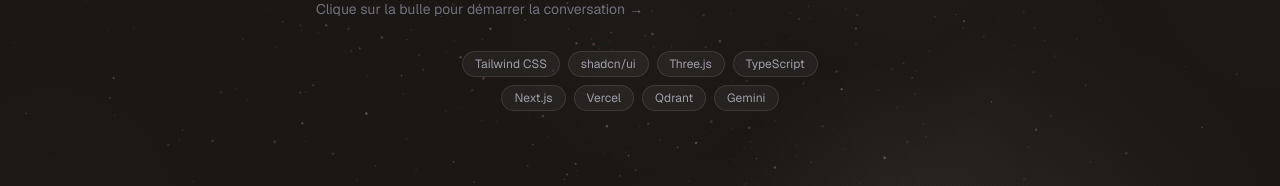
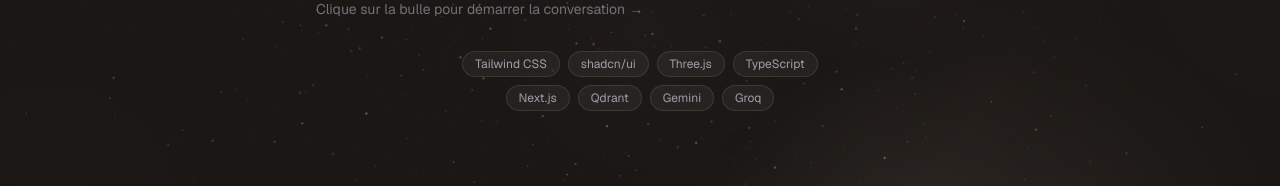
Before and after one commit to damienpjs/dam.ia, a Next.js app: page / in a window 1280 px wide. Shown: the part 419-605 px from the top of the page. Built offline with nearby package versions, Linux system fonts and the light colour scheme; no server answers.

Commit message:
feat(chat): afficher des pastilles de statut de quota par provider dans le header

```diff
--- a/src/components/features/provider-status.tsx
+++ b/src/components/features/provider-status.tsx
@@ -42,15 +42,11 @@
       {providers.map((provider) => {
         const operational = !provider.quotaExceeded
         const label = PROVIDER_LABELS[provider.name] ?? provider.name
-        const stateText = operational ? "opérationnel" : "quota atteint"
+        const stateText = operational ? "opérationnel" : "provider indisponible"
 
         return (
           <Tooltip key={provider.name} content={`${label} : ${stateText}`}>
-            <span
-              role="status"
-              aria-label={`${label} : ${stateText}`}
-              className="flex items-center gap-1.5 rounded-full border border-white/10 bg-white/5 px-2 py-0.5 text-xs text-zinc-300 backdrop-blur-sm"
-            >
+            <span role="status" aria-label={`${label} : ${stateText}`} className="flex items-center gap-1.5 rounded-full border border-white/10 bg-white/5 px-2 py-0.5 text-xs text-zinc-300 backdrop-blur-sm">
               <span aria-hidden="true" className={cn("h-1.5 w-1.5 rounded-full", operational ? "bg-emerald-400" : "bg-amber-400")} />
               {label}
             </span>
--- a/src/constants/landing.ts
+++ b/src/constants/landing.ts
@@ -1 +1 @@
-export const TECHS = ["Tailwind CSS", "shadcn/ui", "Three.js", "TypeScript", "Next.js", "Vercel", "Qdrant", "Gemini"]
+export const TECHS = ["Tailwind CSS", "shadcn/ui", "Three.js", "TypeScript", "Next.js", "Qdrant", "Gemini", "Groq"]
--- a/src/constants/llm.ts
+++ b/src/constants/llm.ts
@@ -10,7 +10,7 @@
 // Endpoint Groq compatible OpenAI (chat completions en streaming SSE)
 export const GROQ_API_URL = "https://api.groq.com/openai/v1/chat/completions"
 
-// Durée pendant laquelle un provider reste affiché comme « quota atteint »
+// Durée pendant laquelle un provider reste affiché comme « provider indisponible »
 // avant de repasser opérationnel (les quotas gratuits se réinitialisant côté
 // fournisseur). Un appel réussi efface le statut immédiatement.
 export const QUOTA_STATUS_TTL_MS = 10 * 60 * 1000
```
Also changed, not shown: 1 other file (tests, documents, lock files or other folders).
